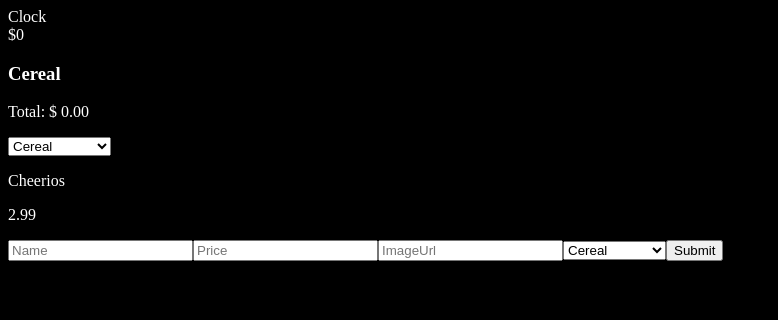
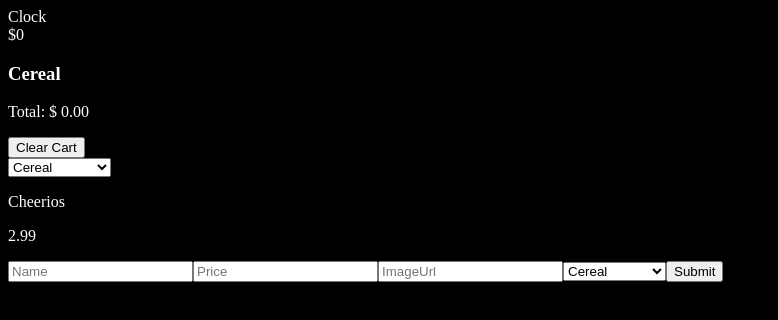
Before and after one commit to whlong1/reactville, a React (Create React App) app: page / in a window 1280 px wide. Shown: the top 320 px of the page, without its empty margins (0-778 px from the left). Built offline with nearby package versions, Linux system fonts and the light colour scheme.

Commit message:
add functionality to clear car

```diff
--- a/src/SuperMarket/Cart.jsx
+++ b/src/SuperMarket/Cart.jsx
@@ -13,6 +13,7 @@ const Cart = (props) => {
         <CartItem key={idx} item={item} removeFromCart={props.removeFromCart} />
       ))}
       <p>Total: $ {total.toFixed(2)}</p>
+      <button onClick={() => props.setCart([])}>Clear Cart</button>
     </div>
   )
 }
--- a/src/SuperMarket/SuperMarket.jsx
+++ b/src/SuperMarket/SuperMarket.jsx
@@ -15,7 +15,6 @@ const SuperMarket = () => {
   const [products, setProducts] = useState(productData)
   const [productCategory, setProductCategory] = useState('Cereal')
 
-
   const addToCart = (item) => {
     const idx = cart.findIndex(product => product.id === item.id)
     if (!idx) {
@@ -26,7 +25,6 @@ const SuperMarket = () => {
     }
   }
 
-
   const removeFromCart = (item) => {
     if (item.quantity > 1) {
       setCart(cart.map((prod) => prod.id === item.id ? { ...item, quantity: item.quantity - 1 } : prod))
@@ -35,12 +33,11 @@ const SuperMarket = () => {
     }
   }
 
-
   return (
     <div>
       <h3>{productCategory}</h3>
 
-      <Cart cart={cart} removeFromCart={removeFromCart} />
+      <Cart cart={cart} removeFromCart={removeFromCart} setCart={setCart} />
 
       <CategoryMenu
         products={products}
```
